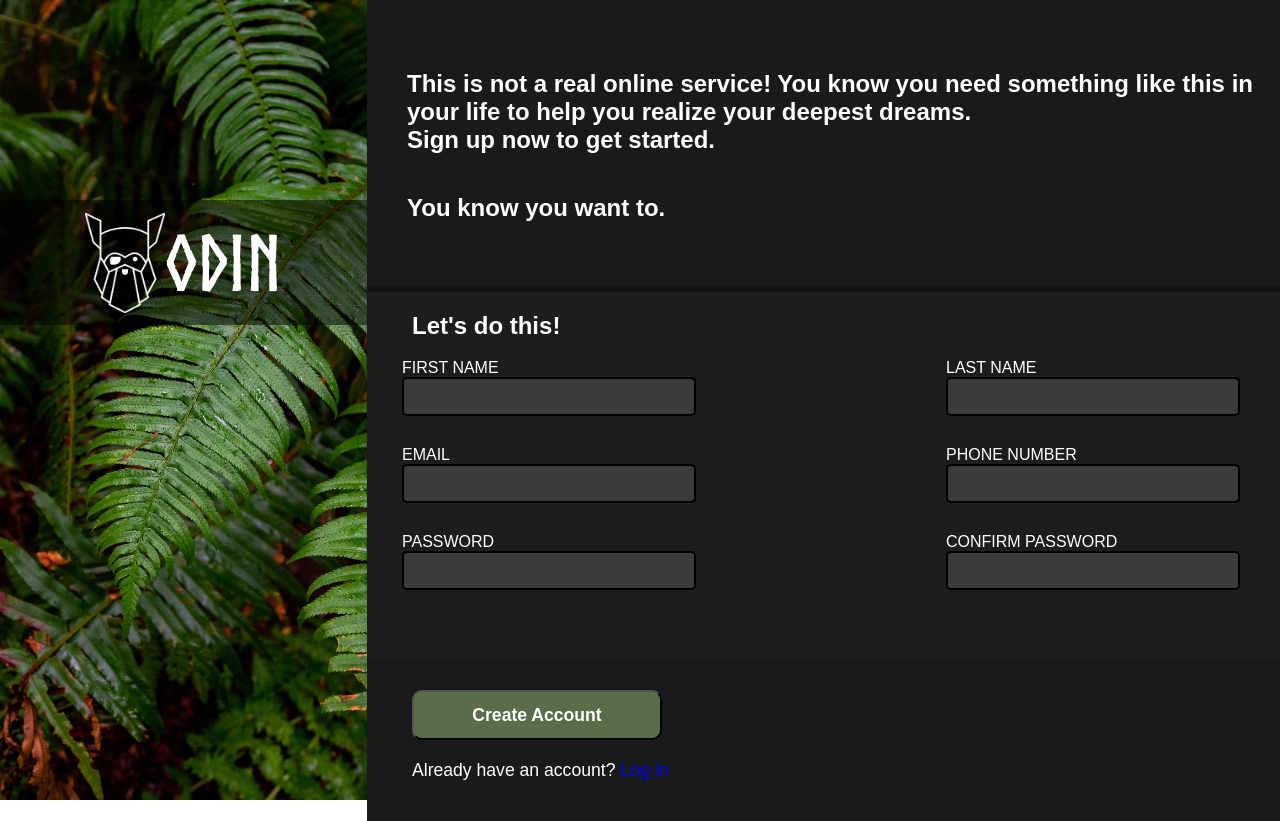
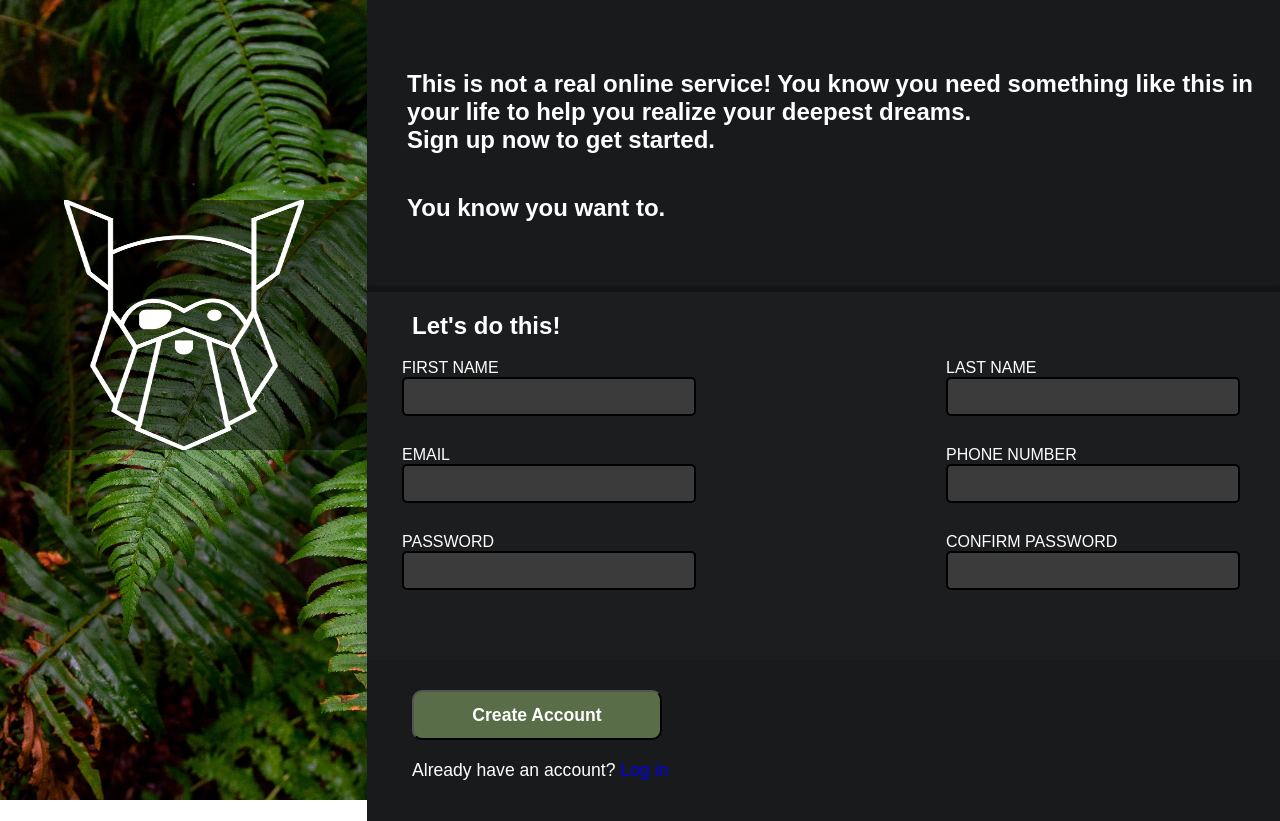
Before and after one commit to yabetsg/sigin-up-form, a plain HTML site: page index.html in a window 1280 px wide. Drawn offline with Linux system fonts and the light colour scheme; a web font is replaced by a local one.

Commit message:
Resize log

```diff
--- a/index.html
+++ b/index.html
@@ -16,7 +16,7 @@
   <div class="container">
     <aside class="side-background">
       <div class="logo">
-        <img src="odin-logo.png" alt="LOGO">ODIN
+        <img src="odin-logo.png" alt="LOGO">
       </div>
       <!-- <img src="./background.jpg" alt="background image"> -->
     </aside>
--- a/style.css
+++ b/style.css
@@ -53,15 +53,15 @@ input:focus {
 }
 
 img {
-  height: 100px;
-  width: 80px;
+  height: 250px;
+  width: 240px;
 }
 .logo {
   display: flex;
   justify-content: center;
   align-items: center;
 
-  height: 125px;
+  height: 250px;
   width: -webkit-fill-available;
   margin: 200px 0px 0px 0px;
   background-color: rgba(0, 0, 0, 0.493);
```
